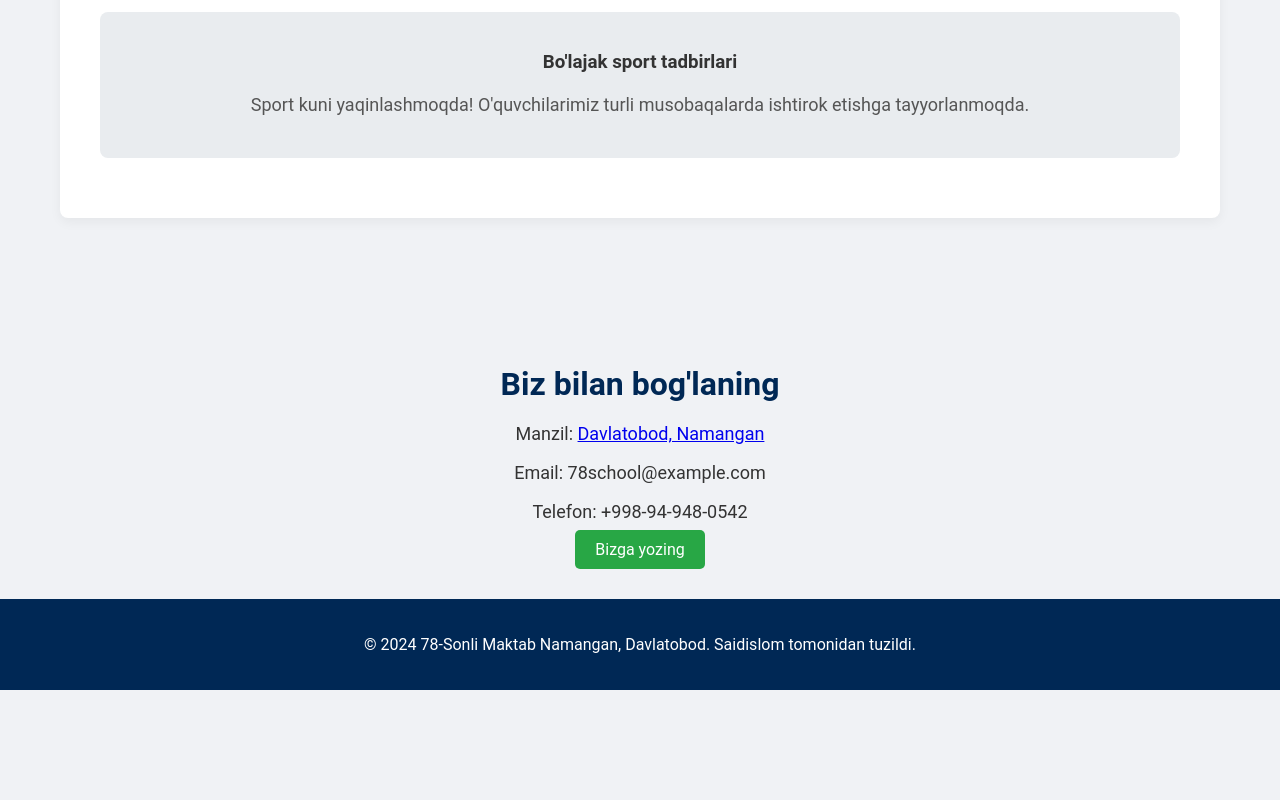
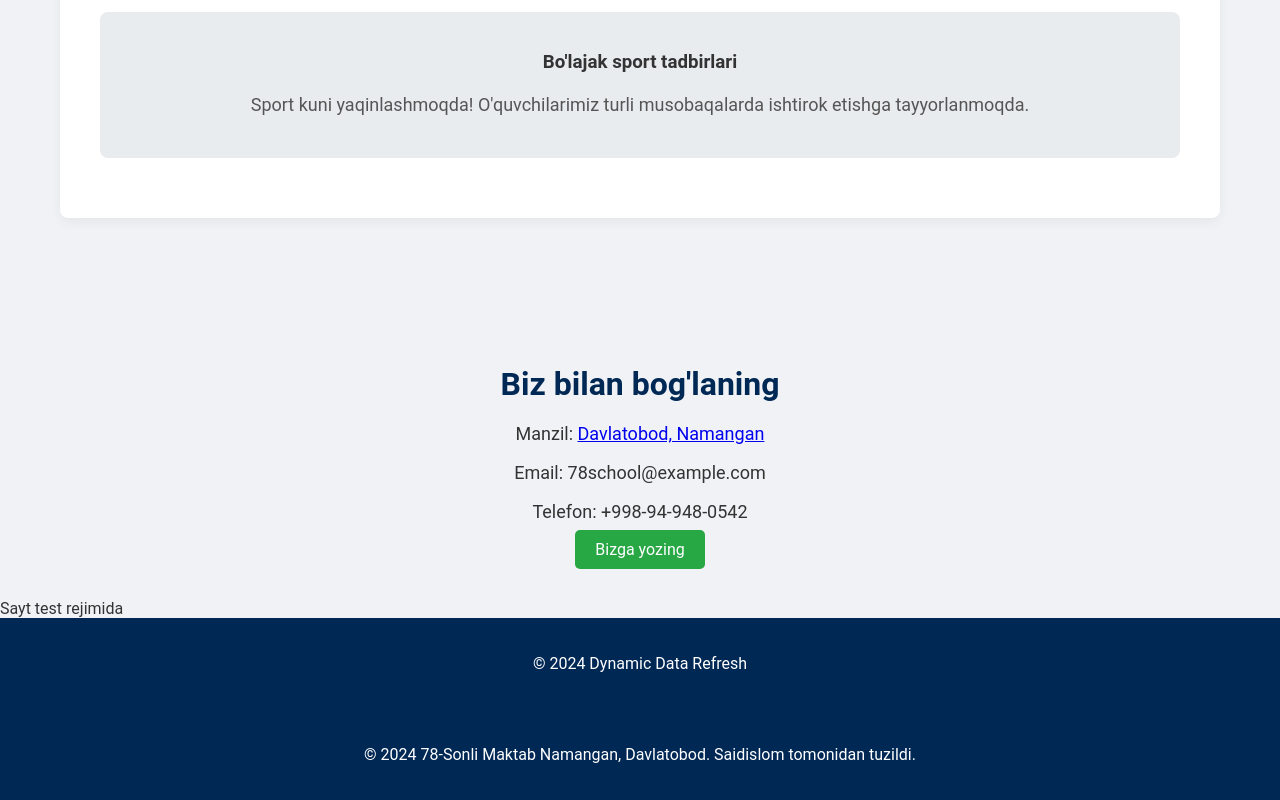
Before and after one commit to Saidislombek-Abdumalikov/78maktab-namangann-, a plain HTML site: page index.html in a window 1280 px wide. Shown: the part 900-1700 px from the top of the page. Before the commit the page ends 1590 px from the top, so only its background shows below. Drawn offline with Linux system fonts and the light colour scheme.

Commit message:
Update index.html

```diff
--- a/index.html
+++ b/index.html
@@ -54,6 +54,12 @@
         <p id="phone">Telefon: +998-94-948-0542</p>
         <a href="mailto:78school@example.com" class="button">Bizga yozing</a>
     </section>
+    <!-- Add this inside your body, just before the footer -->
+<div id="test-mode-button">Sayt test rejimida</div>
+
+<footer>
+    <p>&copy; 2024 Dynamic Data Refresh</p>
+</footer>
 
     <footer>
         <p>&copy; 2024 78-Sonli Maktab Namangan, Davlatobod. Saidislom tomonidan tuzildi.</p>
```
